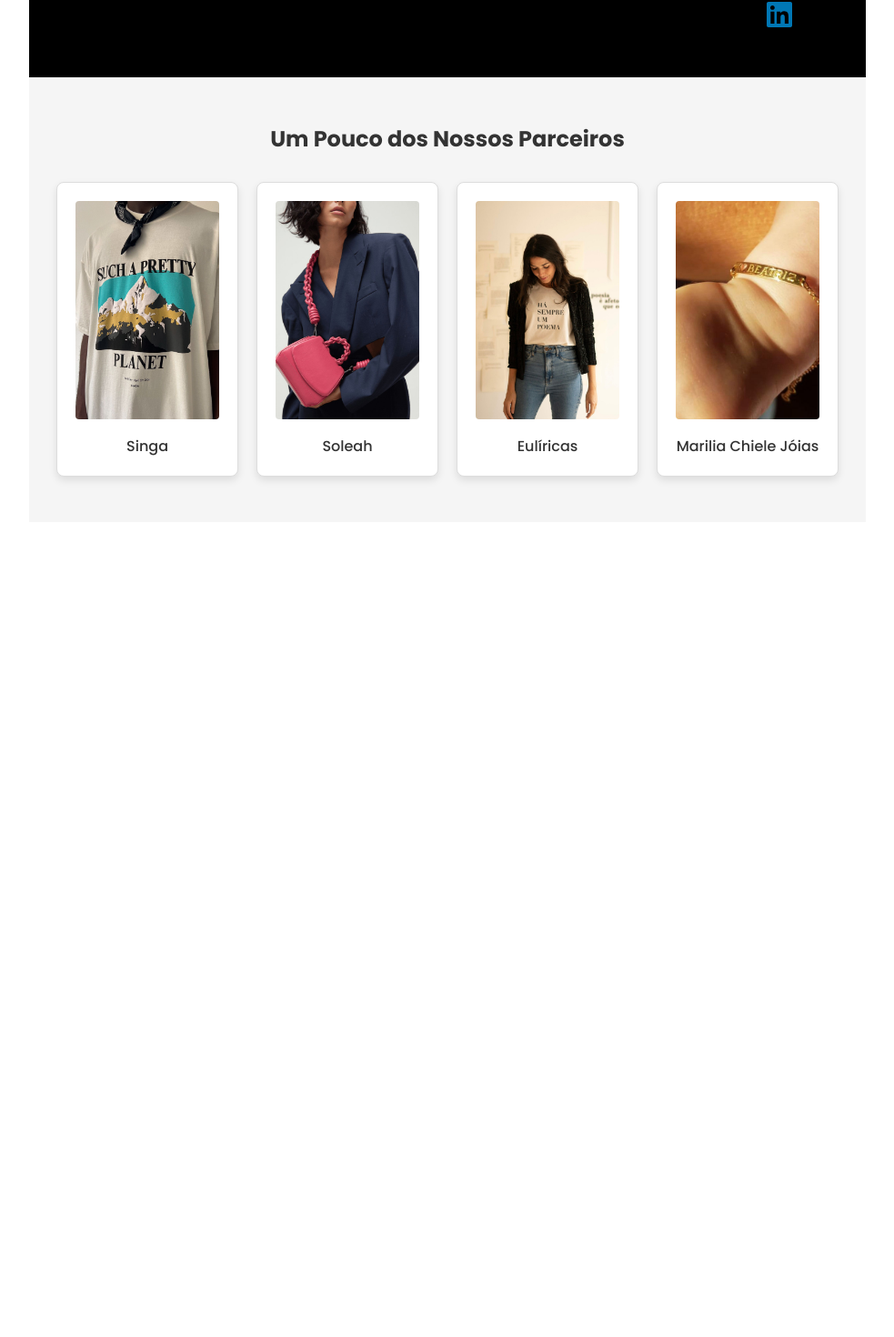
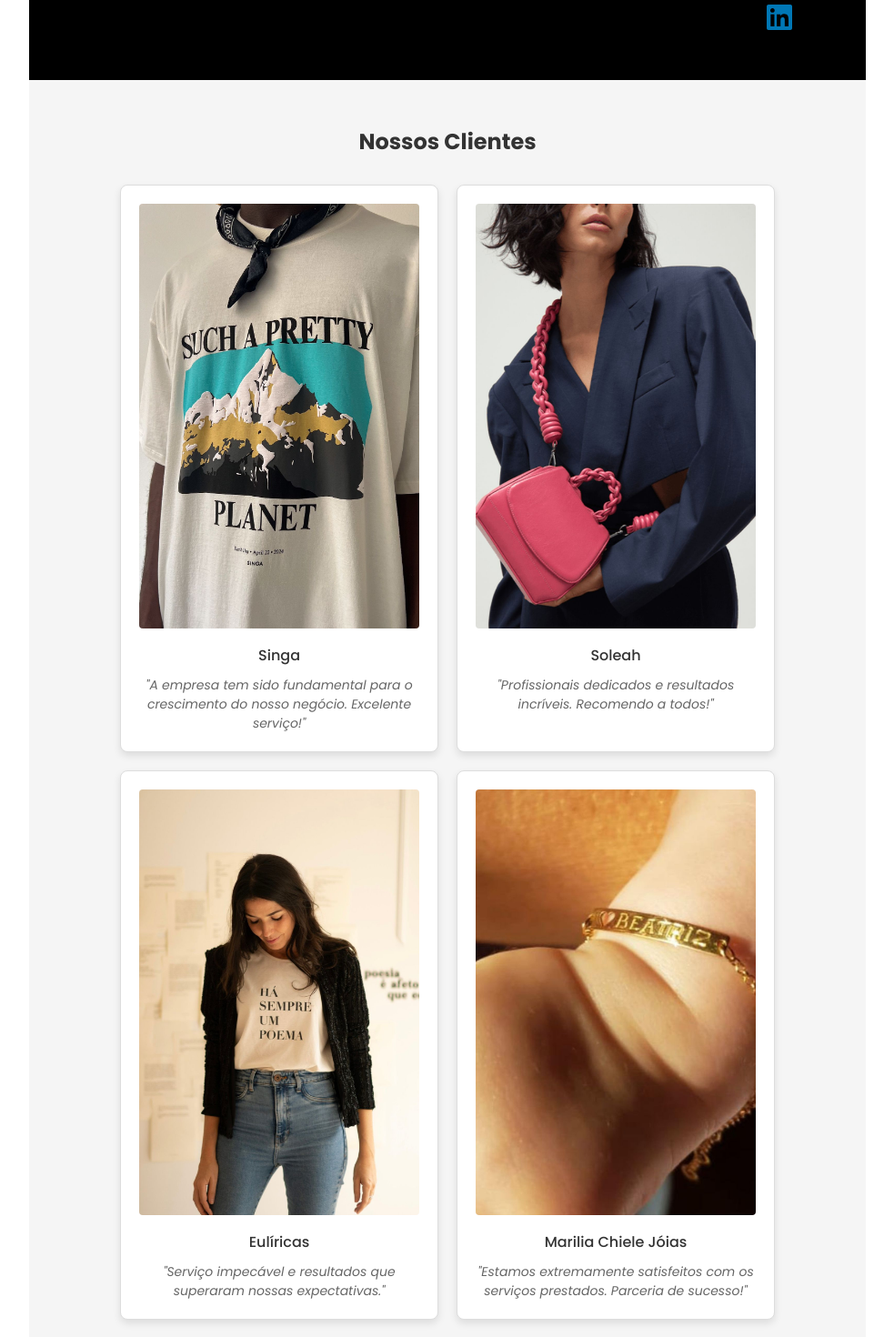
Before and after one commit to gaspartartari/lp-inpulso, a React (Vite) app: page /home in a window 1280 px wide. Shown: the part 1056-2526 px from the top of the page at 91% size, without its empty margins (148-1131 px from the left). Before the commit the page ends 1630 px from the top, so only its background shows below. Built offline with nearby package versions, Linux system fonts and the light colour scheme.

Commit message:
Last commit

```diff
--- a/src/components/ClientSection/index.tsx
+++ b/src/components/ClientSection/index.tsx
@@ -1,3 +1,4 @@
+import { useEffect } from 'react';
 import './styles.css';
 import client1Image from '../../assets/cliente1.jpg';
 import client2Image from '../../assets/cliente2.jpg';
@@ -5,26 +6,53 @@ import client3Image from '../../assets/cliente3.jpg';
 import client4Image from '../../assets/cliente4.jpg';
 
 export default function ClientsSection() {
+    useEffect(() => {
+        const observer = new IntersectionObserver(entries => {
+            entries.forEach(entry => {
+                if (entry.isIntersecting) {
+                    entry.target.classList.add('visible');
+                }
+            });
+        });
+
+        const clientCards = document.querySelectorAll('.lp-client-card');
+        clientCards.forEach(card => {
+            observer.observe(card);
+        });
+    }, []);
+
     return (
         <section className='lp-clients'>
             <div className='lp-container'>
-                <h2>Um Pouco dos Nossos Parceiros</h2>
+                <h2>Nossos Clientes</h2>
                 <div className='lp-clients-grid'>
                     <div className='lp-client-card'>
                         <img src={client1Image} alt='Cliente 1' />
                         <p>Singa</p>
+                        <blockquote>
+                            "A empresa tem sido fundamental para o crescimento do nosso negócio. Excelente serviço!"
+                        </blockquote>
                     </div>
                     <div className='lp-client-card'>
                         <img src={client2Image} alt='Cliente 2' />
                         <p>Soleah</p>
+                        <blockquote>
+                            "Profissionais dedicados e resultados incríveis. Recomendo a todos!"
+                        </blockquote>
                     </div>
                     <div className='lp-client-card'>
                         <img src={client3Image} alt='Cliente 3' />
                         <p>Eulíricas</p>
+                        <blockquote>
+                            "Serviço impecável e resultados que superaram nossas expectativas."
+                        </blockquote>
                     </div>
                     <div className='lp-client-card'>
                         <img src={client4Image} alt='Cliente 4' />
                         <p>Marilia Chiele Jóias</p>
+                        <blockquote>
+                            "Estamos extremamente satisfeitos com os serviços prestados. Parceria de sucesso!"
+                        </blockquote>
                     </div>
                 </div>
             </div>
--- a/src/components/ClientSection/styles.css
+++ b/src/components/ClientSection/styles.css
@@ -22,7 +22,7 @@
     border-radius: 8px;
     padding: 20px;
     text-align: center;
-    width: 200px;
+    width: 300px; /* Aumentei o tamanho dos cards */
     box-shadow: 0 4px 8px rgba(0, 0, 0, 0.1);
     transition: transform 0.3s;
   }
@@ -42,4 +42,18 @@
     color: #333;
     font-size: 16px;
     font-weight: 500;
+    margin-bottom: 10px; /* Adicionei margem inferior */
   }
+
+  .lp-client-card blockquote {
+    color: #666;
+    font-style: italic;
+    font-size: 14px;
+    margin: 10px 0 0; /* Ajustei a margem para o bloco de citação */
+  }
+
+  @media (min-width: 768px) {
+    .lp-client-card {
+      width: 350px; /* Aumentei ainda mais o tamanho dos cards em telas maiores */
+    }
+  }
--- a/src/components/ServiceSection/index.tsx
+++ b/src/components/ServiceSection/index.tsx
@@ -1,9 +1,25 @@
+import { useEffect } from 'react';
 import { FontAwesomeIcon } from '@fortawesome/react-fontawesome';
 import './styles.css';
 import { faFacebook, faGoogle, faLinkedin, faPinterest, faTiktok } from '@fortawesome/free-brands-svg-icons';
 import { faShoppingCart, faTags } from '@fortawesome/free-solid-svg-icons';
 
 export default function ServicesSection() {
+    useEffect(() => {
+        const observer = new IntersectionObserver(entries => {
+            entries.forEach(entry => {
+                if (entry.isIntersecting) {
+                    entry.target.classList.add('visible');
+                }
+            });
+        });
+
+        const serviceCards = document.querySelectorAll('.lp-service-card');
+        serviceCards.forEach(card => {
+            observer.observe(card);
+        });
+    }, []);
+
     return (
         <section className='lp-services'>
             <div className='lp-container'>
@@ -20,15 +36,11 @@ export default function ServicesSection() {
                         <p>Mídia Paga</p>
                     </div>
                     <div className='lp-service-card'>
-                        <div className="lp-icons">
-                            <FontAwesomeIcon icon={faTags} size="2x" className="fa-icon" />
-                        </div>
+                        <FontAwesomeIcon icon={faTags} size="2x" className="fa-icon" />
                         <p>Traqueamento (Google Tag Manager)</p>
                     </div>
                     <div className='lp-service-card'>
-                        <div className="lp-icons">
-                            <FontAwesomeIcon icon={faShoppingCart} size="2x" className="fa-icon" />
-                        </div>
+                        <FontAwesomeIcon icon={faShoppingCart} size="2x" className="fa-icon" />
                         <p>Construção e Migração de e-commerce</p>
                     </div>
                 </div>
--- a/src/index.css
+++ b/src/index.css
@@ -45,3 +45,30 @@ body {
     padding: 0 20px;
   }
 }
+
+/* Animações */
+@keyframes fadeIn {
+  0% {
+    opacity: 0;
+    transform: translateY(20px);
+  }
+  100% {
+    opacity: 1;
+    transform: translateY(0);
+  }
+}
+
+.lp-services, .lp-clients {
+  animation: fadeIn 2s ease-in-out;
+}
+
+.lp-service-card, .lp-client-card {
+  opacity: 0;
+  transform: translateY(20px);
+  transition: opacity 0.5s ease-in-out, transform 0.5s ease-in-out;
+}
+
+.lp-service-card.visible, .lp-client-card.visible {
+  opacity: 1;
+  transform: translateY(0);
+}
```
